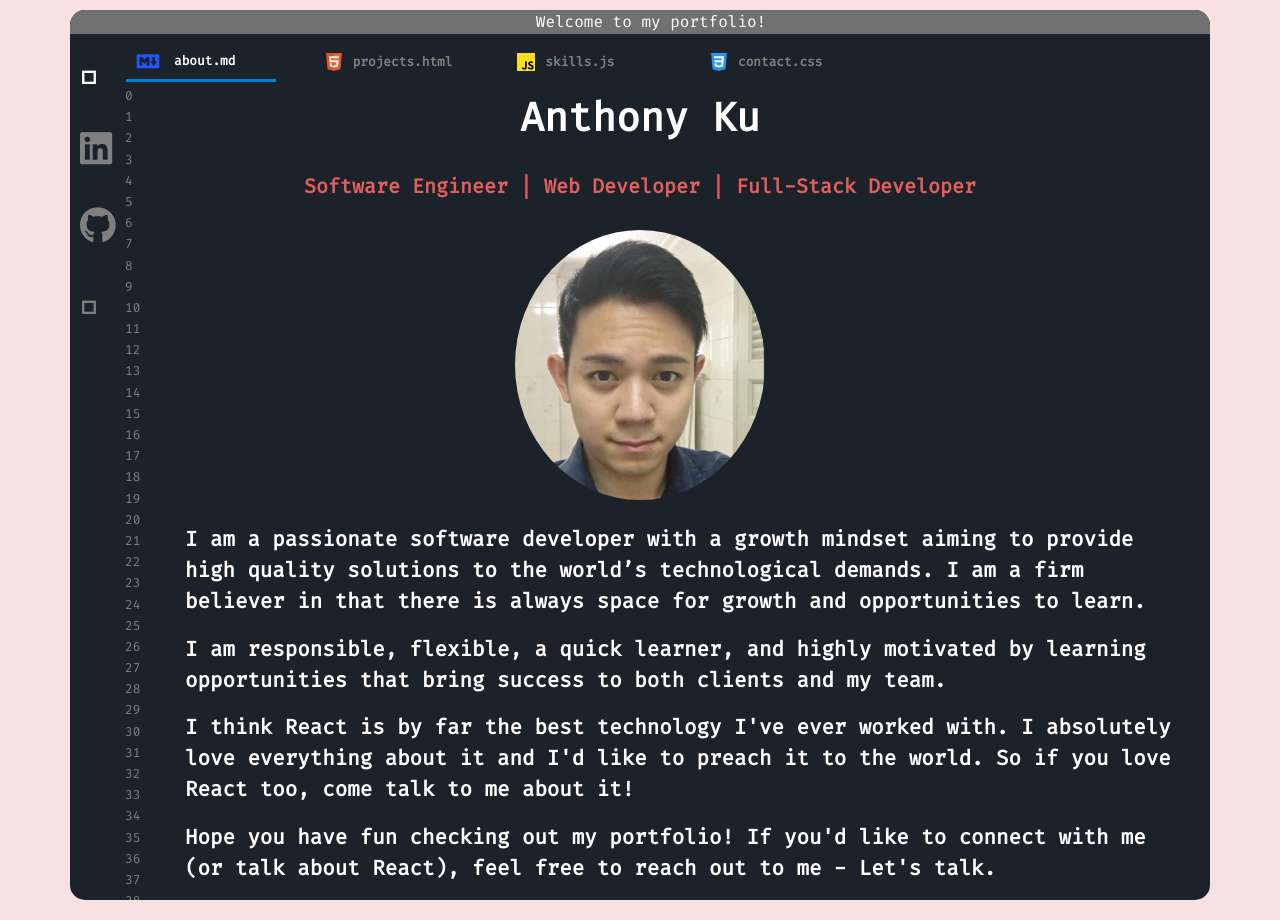
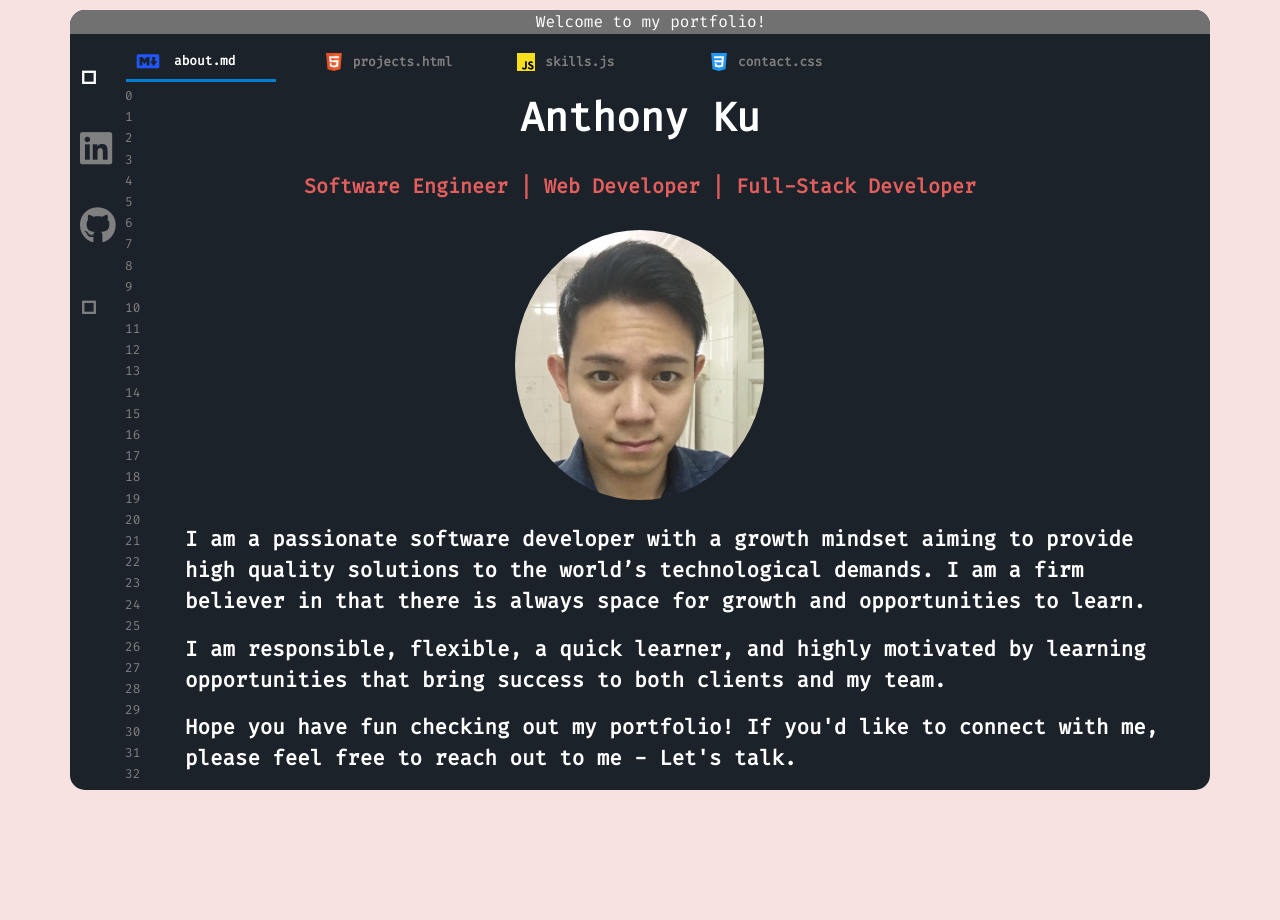
Before and after one commit to anthonyycku/anthonyycku.github.io, a React (Create React App) app: page / in a window 1280 px wide. After the commit the page ends 810 px from the top, so only its background shows below. Built offline with nearby package versions, Linux system fonts and the light colour scheme.

Commit message:
updated text

```diff
--- a/src/components/Main.js
+++ b/src/components/Main.js
@@ -14,8 +14,7 @@ export default function Main(props) {
                 <br />
                 <p>I am a passionate software developer with a growth mindset aiming to provide high quality solutions to the world’s technological demands. I am a firm believer in that there is always space for growth and opportunities to learn.</p>
                 <p>I am responsible, flexible, a quick learner, and highly motivated by learning opportunities that bring success to both clients and my team.</p>
-                <p>I think React is by far the best technology I've ever worked with. I absolutely love everything about it and I'd like to preach it to the world. So if you love React too, come talk to me about it!</p>
-                <p>Hope you have fun checking out my portfolio! If you'd like to connect with me (or talk about React), feel free to reach out to me - Let's talk.</p>
+                <p>Hope you have fun checking out my portfolio! If you'd like to connect with me, please feel free to reach out to me - Let's talk.</p>
             </div>
         </div>
     )
```
